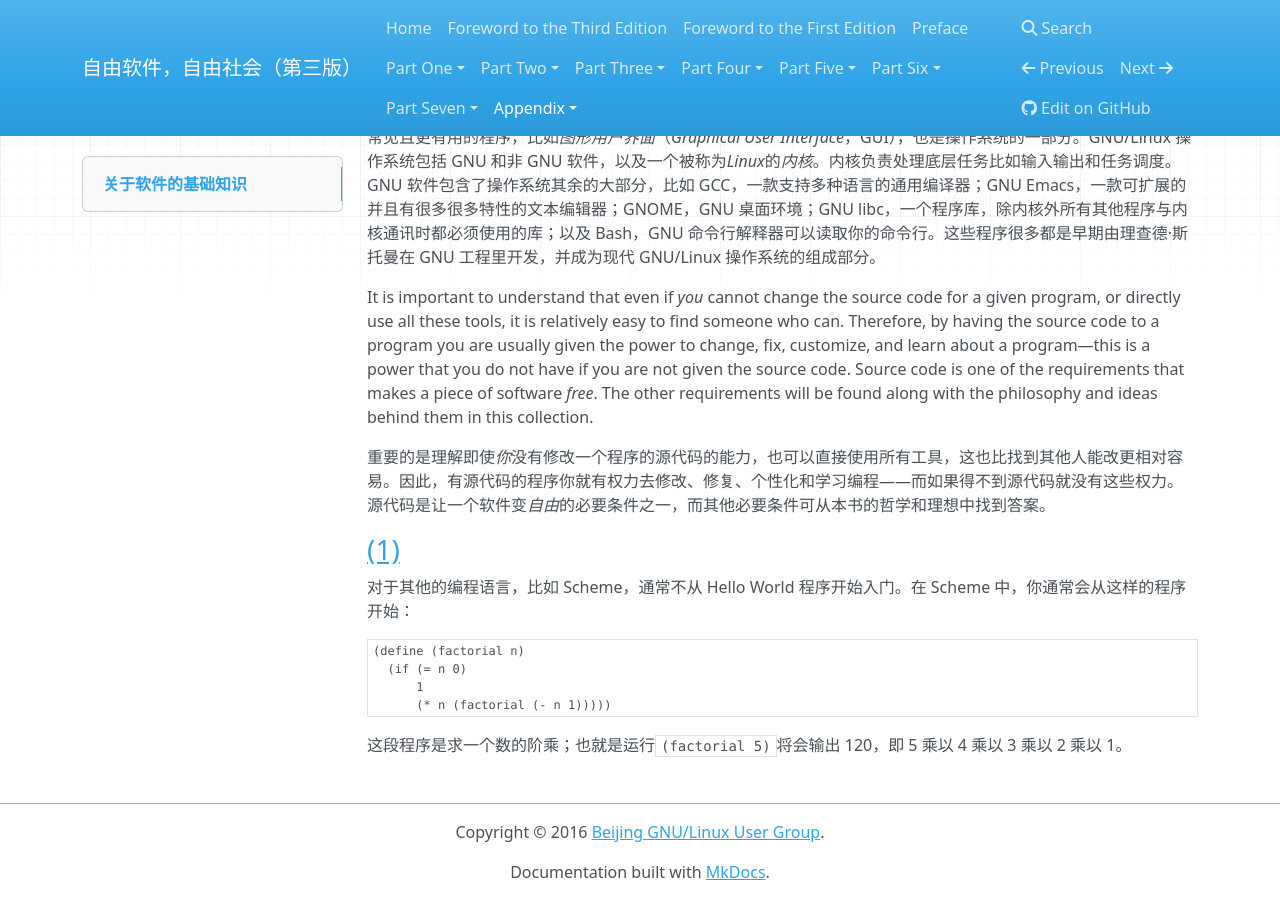
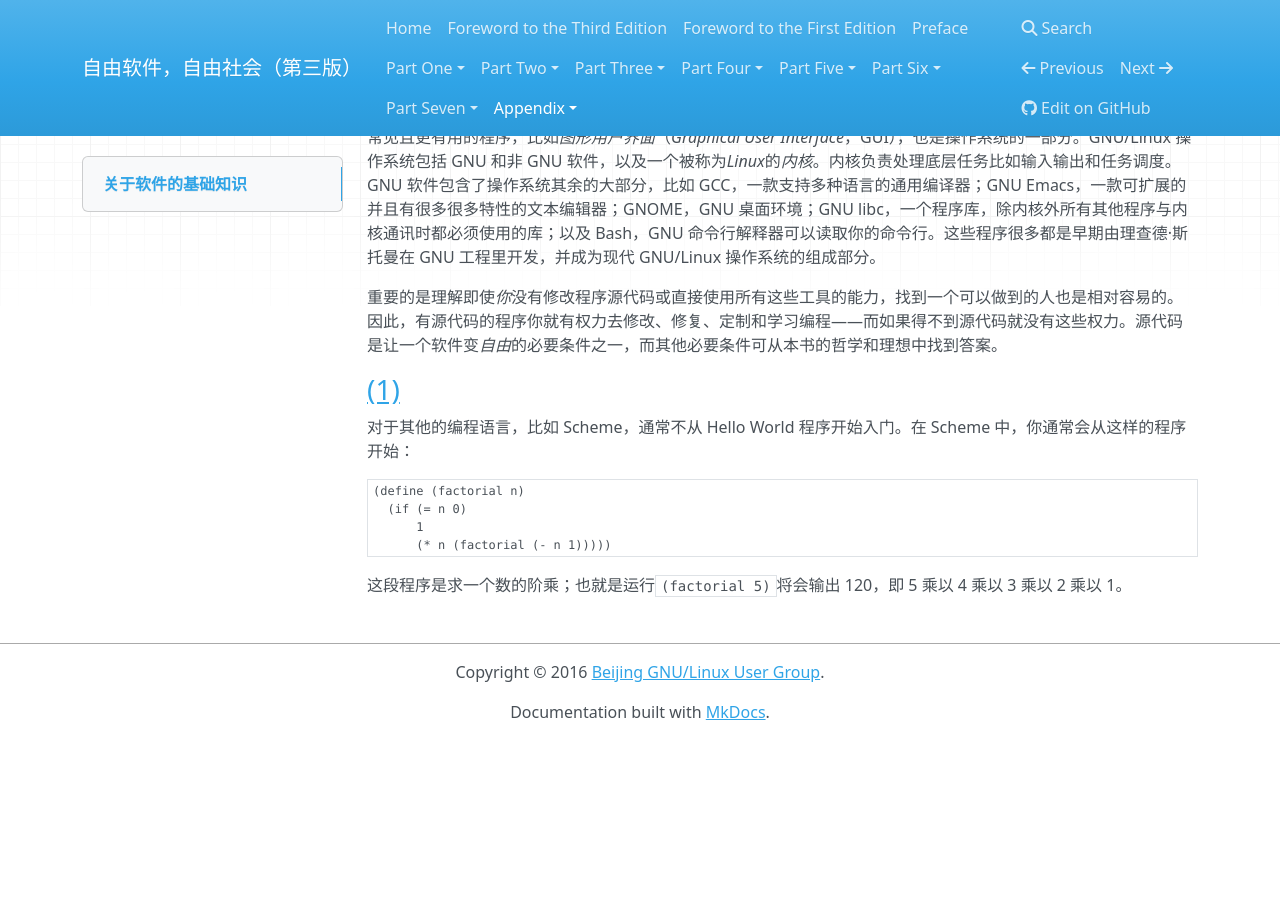
Before and after one commit to beijinglug/fsfs-zh, an MkDocs documentation site: the page built from docs/appendix-a.md, in a window 1280 px wide and 900 px high, scrolled down 1467 px. Built offline with MkDocs 1.6.1, drawn with Linux system fonts in a browser that asks for light colours; nearby versions of some CDN libraries; old or Windows-style settings are respelled for this version of MkDocs; after the commit the page ends 2207 px from its top, so only the background shows below that.

Commit message:
Update appendix-a.md

```diff
--- a/docs/appendix-a.md
+++ b/docs/appendix-a.md
@@ -56,17 +56,7 @@ int main() {
 
 另一个重要概念是理解什么是*操作系统*。操作系统是控制输入输出，内存分配和任务调度的软件。通常点说，一些更常见且更有用的程序，比如*图形用户界面*（*Graphical User Interface*，GUI），也是操作系统的一部分。GNU/Linux 操作系统包括 GNU 和非 GNU 软件，以及一个被称为*Linux*的*内核*。内核负责处理底层任务比如输入输出和任务调度。GNU 软件包含了操作系统其余的大部分，比如 GCC，一款支持多种语言的通用编译器；GNU Emacs，一款可扩展的并且有很多很多特性的文本编辑器；GNOME，GNU 桌面环境；GNU libc，一个程序库，除内核外所有其他程序与内核通讯时都必须使用的库；以及 Bash，GNU 命令行解释器可以读取你的命令行。这些程序很多都是早期由理查德·斯托曼在 GNU 工程里开发，并成为现代 GNU/Linux 操作系统的组成部分。
 
-It is important to understand that even if *you* cannot change the
-source code for a given program, or directly use all these tools, it is
-relatively easy to find someone who can. Therefore, by having the source
-code to a program you are usually given the power to change, fix,
-customize, and learn about a program—this is a power that you do not
-have if you are not given the source code. Source code is one of the
-requirements that makes a piece of software *free*. The other
-requirements will be found along with the philosophy and ideas behind
-them in this collection.
-
-重要的是理解即使*你*没有修改一个程序的源代码的能力，也可以直接使用所有工具，这也比找到其他人能改更相对容易。因此，有源代码的程序你就有权力去修改、修复、个性化和学习编程——而如果得不到源代码就没有这些权力。源代码是让一个软件变*自由*的必要条件之一，而其他必要条件可从本书的哲学和理想中找到答案。
+重要的是理解即使*你*没有修改程序源代码或直接使用所有这些工具的能力，找到一个可以做到的人也是相对容易的。因此，有源代码的程序你就有权力去修改、修复、定制和学习编程——而如果得不到源代码就没有这些权力。源代码是让一个软件变*自由*的必要条件之一，而其他必要条件可从本书的哲学和理想中找到答案。
 
 ### [(1)](#DOCF1)
 
```
